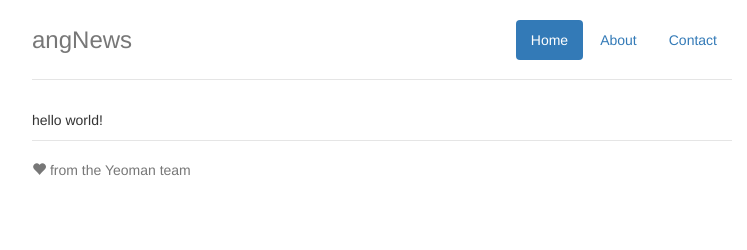
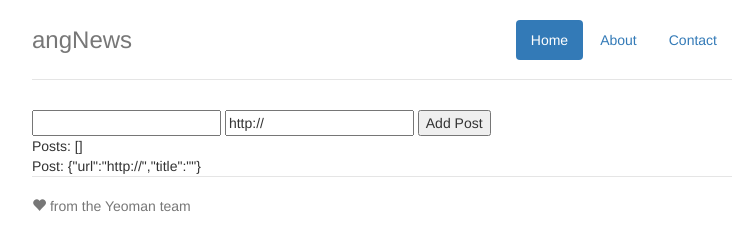
Before and after one commit to clay-reed-a/ang-news, a website: page app/index.html in a window 1280 px wide. Shown: the whole page, without its empty margins (258-1005 px from the left). Drawn offline with nearby package versions, Linux system fonts and the light colour scheme; some packages are replaced by stand-ins of ours; files that its build step writes are made by us from their sources.

Commit message:
Create & read posts

```diff
--- a/app/scripts/controllers/posts.js
+++ b/app/scripts/controllers/posts.js
@@ -9,5 +9,11 @@
  */
 angular.module('angNewsApp')
   .controller('PostsCtrl', function ($scope) {
+    $scope.posts = [];
+    $scope.post = {url: 'http://', title: ''};
 
+    $scope.submitPost = function() {
+      $scope.posts.push($scope.post);
+      $scope.post = {url: 'http://', title: ''};
+    };
   });
--- a/app/views/posts.html
+++ b/app/views/posts.html
@@ -1 +1,11 @@
-<p>{{ 'hello ' + 'world!'}}</p>
+<div ng-repeat="post in posts">
+  <a ng-href="{{ post.url }}">{{ post.title }}</a>
+</div>
+
+<form ng-submit="submitPost()">
+  <input ng-model="post.title">
+  <input ng-model="post.url">
+  <input type="submit" value="Add Post">
+</form>
+Posts: {{ posts }}<br />
+Post: {{ post }}
```
